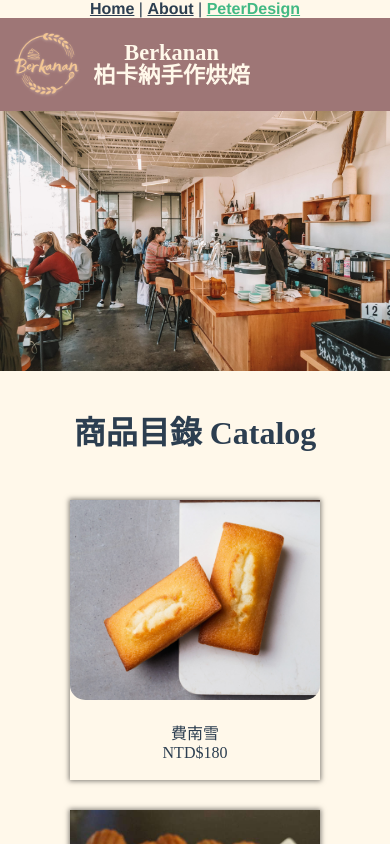
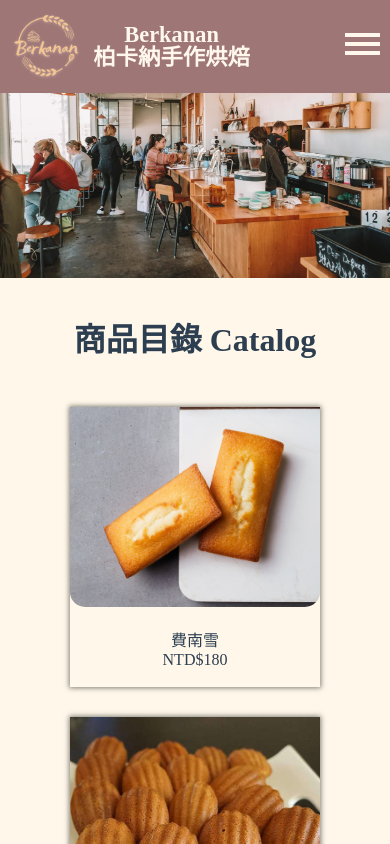
Before and after one commit to PeetaW/Berkanan-dessert-website, a Vue app in the folder berkananweb-2/: page /peterdesign in a window 390 px wide. Shown: the top 844 px of the page. Built offline with nearby package versions, Linux system fonts and the light colour scheme; a web font is replaced by a local one.

Commit message:
Add RWD style and add the hamburger menu
加入手機頁面576px下的RWD以及添加hamburger nav跟nav頁面彈出與過渡效果

```diff
--- a/berkananweb-2/src/views/PeterDesing.vue
+++ b/berkananweb-2/src/views/PeterDesing.vue
@@ -8,11 +8,33 @@
         <h3>Berkanan<br>柏卡納手作烘焙</h3>
       </div>
     </div>
+    <div class="hamburger" @click="toggleMenu" v-bind:class="{'is-active': isActive}">
+      <a role="button" class="hamburgerButton">
+        <span></span>
+        <span></span>
+        <span></span>
+      </a>
+    </div>
     <div class="category">
       <a>關於我們 About us</a>
       <a>商品列表 Shopping list</a>
       <a>訂購表單 Order form</a>
       <a>聯絡我們 Contact us</a>
+    </div>
+    <div class="hamburgerMenu" @click="toggleMenu" v-bind:class="{'is-active': isActive}">
+      <div class="menuFrame">
+        <div class="navLink">
+          <ul class="linkList">
+            <li><a>關於我們 About us</a></li>
+            <hr>
+            <li><a>商品列表 Shopping list</a></li>
+            <hr>
+            <li><a>訂購表單 Order form</a></li>
+            <hr>
+            <li><a>聯絡我們 Contact us</a></li>
+          </ul>
+        </div>
+      </div>
     </div>
   </nav>
   <CustomCarousel :images="productImages" :interval="3000"/>
@@ -69,7 +91,13 @@ export default {
         'dessert-shop-diagram.jpg',
         'coffee-shop.jpg',
         'Boston-pie.jpg'
-      ]
+      ],
+      isActive: false
+    }
+  },
+  methods: {
+    toggleMenu () {
+      this.isActive = !this.isActive
     }
   }
 }
@@ -90,6 +118,12 @@ nav.berkanan_content {
   justify-content: space-between;
   background-color: #9e7676;
   height: 11vh;
+  position: fixed;
+  top: 0;
+  left: 0;
+  width: 100%;
+  z-index: 1000;
+  overflow: hidden;
 
   div.logo_berkanan{
     display: flex;
@@ -114,6 +148,43 @@ nav.berkanan_content {
     }
   }
 
+  div.hamburger{
+    display: none;
+    a{
+      display: inline-block;
+      padding: 2px 10px;
+      cursor: pointer;
+      &:hover{
+      background-color: #fff8ea;
+      span{
+        background-color: #9e7676;
+      }
+      }
+      span{
+        // border: solid 1px black;
+        display: block;
+        height: 4px;
+        width: 35px;
+        margin: 5px 0;
+        background-color: #fff8ea;
+        transition: ease 0.3s;
+      }
+    }
+    &.is-active{
+        a{
+          span:nth-child(1){
+            transform: rotate(45deg) translate(5px, 7px);
+          }
+          span:nth-child(2){
+            opacity: 0;
+          }
+          span:nth-child(3){
+            transform: rotate(-45deg) translate(5px, -7px);
+          }
+        }
+      }
+  }
+
   div.logoTest{
     // width: 100px;
     height: 100%;
@@ -125,11 +196,10 @@ nav.berkanan_content {
 
   div.category{
     display: inline-block;
+    // display: none;
     width: 50%;
     background-color: #9e7676;
-  }
-
-  a {
+    a{
     display: inline-block;
     vertical-align: middle;
     padding: 0px 10px;
@@ -140,6 +210,46 @@ nav.berkanan_content {
     &:hover{
       background-color: #fff8ea;
       color: #9e7676;
+    }
+    }
+  }
+}
+
+@media screen and (max-width: 576px) {
+  nav.berkanan_content{
+  div.category{
+      display: none;
+  }
+  div.hamburger{
+    display: block;
+  }
+  }
+}
+
+div.hamburgerMenu{
+  height: 0;
+  overflow: hidden;
+  transition: height 1s ease-in-out;
+  position: absolute;
+  top: 100px;
+  left: 0;
+  background-color: rgba(255, 255, 255, 0.8);
+  width: 100%;
+  z-index: 2;
+  &.is-active{
+    height: calc(100vh - 100px);
+  }
+
+  div.navLink{
+    display: flex;
+    ul.linkList{
+      list-style-type: none;
+      padding: 0;
+      text-align: left;
+      font-size: 2rem;
+      li{
+        margin: 15px 0px;
+      }
     }
   }
 }
@@ -170,4 +280,5 @@ div.topImage{
 div.bottomInfo{
   padding: 20px 0px;
 }
+
 </style>
```
